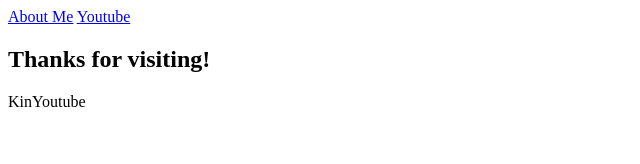
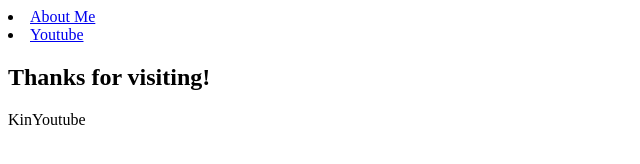
Before and after one commit to KinFN-Proxy/TestingSite, a plain HTML site: page index.html in a window 1280 px wide. Shown: the whole page, without its empty margins (0-640 px from the left). Drawn offline with Linux system fonts and the light colour scheme.

Commit message:
Update index.html

```diff
--- a/index.html
+++ b/index.html
@@ -1,7 +1,8 @@
 <div>
   <nav>
-    <a href="/about.html">About Me</a>
-    <a href="/youtube.html">Youtube</a>
+    <li><a href="/about.html">About Me</a></li>
+
+    <li><a href="/youtube.html">Youtube</a></li>
   </nav>
 </div>
 
```
